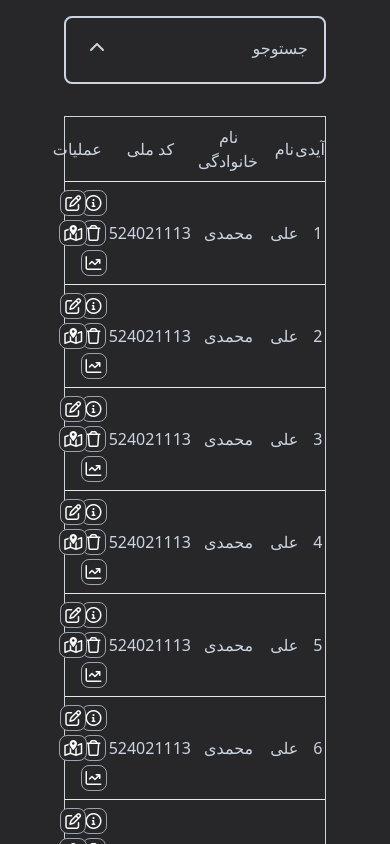
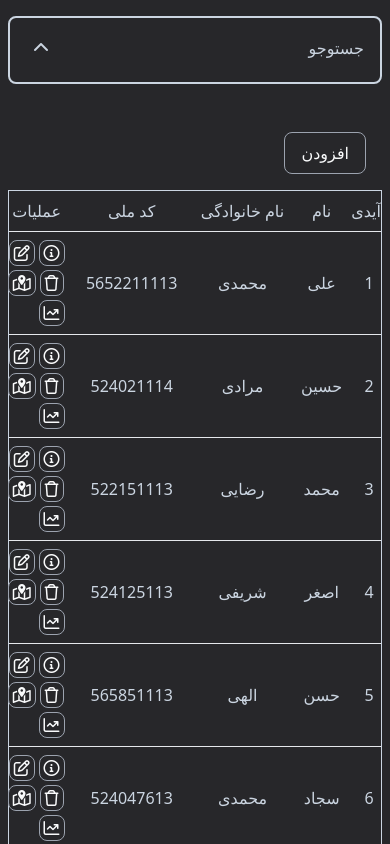
Before and after one commit to rezamoradi0/gita-task, a React (Vite) app: page / in a window 390 px wide. Shown: the top 844 px of the page. Built offline with nearby package versions, Linux system fonts and the light colour scheme.

Commit message:
User Add Component Added , Responsive Improved , Ui Improved

```diff
--- a/src/components/Button/Button.jsx
+++ b/src/components/Button/Button.jsx
@@ -6,7 +6,7 @@ function Button({ text="", className = "" ,onClick}) {
   return (
     <button
       className={`${twMerge(
-        "px-4 py-2   rounded-lg mx-1  dark:bg-zinc-800 dark:text-gray-50 dark:border-gray-400 border dark:hover:border-gray-100",
+        "px-4 py-2 w-fit  rounded-lg mx-1  dark:bg-zinc-800 dark:text-gray-50 dark:border-gray-400 border dark:hover:border-gray-100",
         className
       )} ${effect && "animate-wiggle"}`}
       onClick={() => {
--- /dev/null
+++ b/src/components/Cards/UserAdd.jsx
@@ -0,0 +1,67 @@
+import { useEffect, useState } from "react";
+import { useUserPanel } from "../../context/usersPanelContext";
+import Button from "../Button/Button";
+import TextInput from "../Input/TextInput";
+import PopupMini from "../Popup/PopupMini";
+
+function UserAdd() {
+  const { addUser, actionsDispatch } = useUserPanel();
+  const [firstName, setFirstName] = useState("");
+  const [lastName, setLastName] = useState("");
+  const [nationalId, setNationalId] = useState("");
+
+  const [addState, setAddState] = useState(null);
+  function addHandler() {
+    if (
+      firstName.trim().length < 1 ||
+      lastName.trim().length < 1 ||
+      nationalId.trim().length < 1
+    ) {
+        console.log("here");
+      setAddState("required");
+      return false;
+    }
+    const response = addUser({ firstName, lastName, nationalId });
+    if (response) {
+      setAddState("added");
+    }
+  }
+  function close() {
+    actionsDispatch({ type: "clear" });
+  }
+  return (
+    <div className="flex flex-col gap-y-2 py-4">
+      <TextInput label="نام" value={firstName} setValue={setFirstName} />
+      <TextInput label="نام خانوادگی" value={lastName} setValue={setLastName} />
+      <TextInput
+        type="text"
+        inputmode="numeric"
+        label="کد ملی"
+        value={nationalId}
+        setValue={setNationalId}
+      />
+      <div className="my-4 flex w-full items-center justify-start">
+        <Button text="لغو" className="dark:bg-rose-950" onClick={close} />
+        <Button text="افزودن" onClick={addHandler} />
+      </div>
+      {addState === "added" && (
+        <PopupMini
+          closeFun={close}
+          text={"کاربر با موفقیت ایجاد شد"}
+          time={1000}
+        />
+      )}
+      {addState === "required" && (
+        <PopupMini
+          closeFun={() => {
+            setAddState(null);
+          }}
+          text={"تمامی فیلد ها اجباری هستند"}
+          time={1500}
+        />
+      )}
+    </div>
+  );
+}
+
+export default UserAdd;
--- a/src/components/Cards/UserEdit.jsx
+++ b/src/components/Cards/UserEdit.jsx
@@ -46,8 +46,8 @@ function UserEdit({ data }) {
         />
         <TextInput label="کد ملی" setValue={setNationalId} value={nationalId} />
       </div>
-      <div className="flex justify-between">
-        <Button
+      <div className="flex justify-start">
+        <Button className="dark:bg-rose-950"
           onClick={() => {
             actionsDispatch({ type: "clear" });
           }}
--- a/src/components/Table/TableBody.jsx
+++ b/src/components/Table/TableBody.jsx
@@ -1,8 +1,9 @@
 import { useUserPanel } from "../../context/usersPanelContext";
+import Button from "../Button/Button";
 import TableRow from "./TableRow";
 
 function TableBody() {
-  const { data, filter } = useUserPanel();
+  const { data, filter ,actionsDispatch} = useUserPanel();
   const tableHeaderData = {
     id: "آیدی",
     firstName: "نام",
@@ -16,17 +17,25 @@ function TableBody() {
       item.nationalId.trim().includes(filter.nationalId.trim())
     );
   }
-  if (!data) {
-    return <div>empty</div>;
-  }
+  const filteredData = data.filter((item) => checkFilters(item));
   return (
+    <div dir="rtl">
+          <Button text="افزودن" className="w-fit m-4" onClick={()=>{
+            actionsDispatch({type:"add"})
+          }}/>
     <div className="flex flex-col border dark:border-secondary-dark" dir="rtl">
+
       <TableRow data={tableHeaderData} actionHeader="عملیات" />
-      {data
-        .filter((item) => checkFilters(item))
-        .map((item) => {
+      {filteredData.length === 0 ? (
+        <div className="px-5 py-3 text-center">
+          هیچ مورد مشابه ای یافت نشد !
+        </div>
+      ) : (
+        filteredData.map((item) => {
           return <TableRow data={item} key={item.id} />;
-        })}
+        })
+      )}
+    </div>
     </div>
   );
 }
--- a/src/components/templates/SearchBox/SearchBody.jsx
+++ b/src/components/templates/SearchBox/SearchBody.jsx
@@ -46,7 +46,7 @@ function SearchBody() {
           value={nationalId}
           setValue={setNationalId}
         />
-        <div>
+        <div className="flex justify-end items-center">
           <Button onClick={setSearchFilter} text={"جستوجو"} />
           <Button onClick={clearSearchFilter} text={"پاکسازی"} />
         </div>
--- a/src/constant/data.js
+++ b/src/constant/data.js
@@ -3,7 +3,7 @@ const sampleData=[
       id: 1,
       firstName: "علی",
       lastName: "محمدی",
-      nationalId: "524021113",
+      nationalId: "5652211113",
       position: { latitude: 35.69672648316882, longitude: 51.36281969540723 },
       chartData: {
         data: [
@@ -62,9 +62,9 @@ const sampleData=[
     },
     {
       id: 2,
-      firstName: "علی",
-      lastName: "محمدی",
-      nationalId: "524021113",
+      firstName: "حسین",
+      lastName: "مرادی",
+      nationalId: "524021114",
       position: { latitude: 35.69672648316882, longitude: 51.36281969540723 },
       chartData: {
         data: [
@@ -217,9 +217,9 @@ const sampleData=[
     },
     {
       id: 3,
-      firstName: "علی",
-      lastName: "محمدی",
-      nationalId: "524021113",
+      firstName: "محمد",
+      lastName: "رضایی",
+      nationalId: "522151113",
       position: { latitude: 35.69672648316882, longitude: 51.36281969540723 },
       chartData: {
         data: [
@@ -278,9 +278,9 @@ const sampleData=[
     },
     {
       id: 4,
-      firstName: "علی",
-      lastName: "محمدی",
-      nationalId: "524021113",
+      firstName: "اصغر",
+      lastName: "شریفی",
+      nationalId: "524125113",
       position: { latitude: 35.69672648316882, longitude: 51.36281969540723 },
       chartData: {
         data: [
@@ -339,9 +339,9 @@ const sampleData=[
     },
     {
       id: 5,
-      firstName: "علی",
-      lastName: "محمدی",
-      nationalId: "524021113",
+      firstName: "حسن",
+      lastName: "الهی",
+      nationalId: "565851113",
       position: { latitude: 35.69672648316882, longitude: 51.36281969540723 },
       chartData: {
         data: [
@@ -400,9 +400,9 @@ const sampleData=[
     },
     {
       id: 6,
-      firstName: "علی",
+      firstName: "سجاد",
       lastName: "محمدی",
-      nationalId: "524021113",
+      nationalId: "524047613",
       position: { latitude: 35.69672648316882, longitude: 51.36281969540723 },
       chartData: {
         data: [
@@ -461,9 +461,9 @@ const sampleData=[
     },
     {
       id: 7,
-      firstName: "علی",
+      firstName: "رضا",
       lastName: "محمدی",
-      nationalId: "524021113",
+      nationalId: "524023113",
       position: { latitude: 35.69672648316882, longitude: 51.36281969540723 },
       chartData: {
         data: [
@@ -523,8 +523,8 @@ const sampleData=[
     {
       id: 8,
       firstName: "علی",
-      lastName: "محمدی",
-      nationalId: "524021113",
+      lastName: "رضایی",
+      nationalId: "524024763",
       position: { latitude: 35.69672648316882, longitude: 51.36281969540723 },
       chartData: {
         data: [
@@ -583,9 +583,9 @@ const sampleData=[
     },
     {
       id: 9,
-      firstName: "علی",
-      lastName: "محمدی",
-      nationalId: "524021113",
+      firstName: "محمدرضا",
+      lastName: "حسنی",
+      nationalId: "524122113",
       position: { latitude: 35.69672648316882, longitude: 51.36281969540723 },
       chartData: {
         data: [
@@ -644,9 +644,9 @@ const sampleData=[
     },
     {
       id: 10,
-      firstName: "علی",
-      lastName: "محمدی",
-      nationalId: "524021113",
+      firstName: "جعفر",
+      lastName: "صفری",
+      nationalId: "52499813",
       position: { latitude: 35.69672648316882, longitude: 51.36281969540723 },
       chartData: {
         data: [
@@ -702,129 +702,7 @@ const sampleData=[
         XAxisKey: "date",
         barKey: "login",
       },
-    },
-    {
-      id: 11,
-      firstName: "علی",
-      lastName: "محمدی",
-      nationalId: "524021113",
-      position: { latitude: 35.69672648316882, longitude: 51.36281969540723 },
-      chartData: {
-        data: [
-          {
-            date: "12/01",
-            login: 15,
-          },
-          {
-            date: "12/02",
-            login: 23,
-          },
-          {
-            date: "12/03",
-            login: 34,
-          },
-          {
-            date: "12/04",
-            login: 35,
-          },
-          {
-            date: "12/05",
-            login: 15,
-          },
-          {
-            date: "12/06",
-            login: 23,
-          },
-          {
-            date: "12/07",
-            login: 34,
-          },
-          {
-            date: "12/08",
-            login: 35,
-          },
-          {
-            date: "12/09",
-            login: 15,
-          },
-          {
-            date: "12/10",
-            login: 23,
-          },
-          {
-            date: "12/11",
-            login: 34,
-          },
-          {
-            date: "12/12",
-            login: 35,
-          },
-        ],
-        XAxisKey: "date",
-        barKey: "login",
-      },
-    },
-    {
-      id: 12,
-      firstName: "علی",
-      lastName: "محمدی",
-      nationalId: "524021113",
-      position: { latitude: 35.69672648316882, longitude: 51.36281969540723 },
-      chartData: {
-        data: [
-          {
-            date: "12/01",
-            login: 15,
-          },
-          {
-            date: "12/02",
-            login: 23,
-          },
-          {
-            date: "12/03",
-            login: 34,
-          },
-          {
-            date: "12/04",
-            login: 35,
-          },
-          {
-            date: "12/05",
-            login: 15,
-          },
-          {
-            date: "12/06",
-            login: 23,
-          },
-          {
-            date: "12/07",
-            login: 34,
-          },
-          {
-            date: "12/08",
-            login: 35,
-          },
-          {
-            date: "12/09",
-            login: 15,
-          },
-          {
-            date: "12/10",
-            login: 23,
-          },
-          {
-            date: "12/11",
-            login: 34,
-          },
-          {
-            date: "12/12",
-            login: 35,
-          },
-        ],
-        XAxisKey: "date",
-        barKey: "login",
-      },
-    },
+    }
   ];
 
   export {sampleData}
--- a/src/context/usersPanelContext.jsx
+++ b/src/context/usersPanelContext.jsx
@@ -1,9 +1,28 @@
 import { createContext, useContext } from "react";
 
 const UserPanelContext = createContext();
-function UsersPanelProvider({children, data,actionsDispatch,updateUser,deleteUser,setFilter,filter}) {
+function UsersPanelProvider({
+  children,
+  data,
+  actionsDispatch,
+  updateUser,
+  deleteUser,
+  setFilter,
+  filter,
+  addUser,
+}) {
   return (
-    <UserPanelContext.Provider value={{ data,actionsDispatch ,updateUser,deleteUser,setFilter,filter}}>
+    <UserPanelContext.Provider
+      value={{
+        data,
+        actionsDispatch,
+        updateUser,
+        deleteUser,
+        setFilter,
+        filter,
+        addUser,
+      }}
+    >
       {children}
     </UserPanelContext.Provider>
   );
@@ -15,4 +34,4 @@ function useUserPanel() {
   return context;
 }
 
-export { UsersPanelProvider,useUserPanel };
+export { UsersPanelProvider, useUserPanel };
--- a/src/pages/UsersPanel.jsx
+++ b/src/pages/UsersPanel.jsx
@@ -13,6 +13,7 @@ import UserMap from "../components/Cards/UserMap";
 import UserChart from "../components/Cards/UserChart";
 
 import { sampleData } from "../constant/data";
+import UserAdd from "../components/Cards/UserAdd";
 const initState = {
   component: null,
   headerText: "headerText",
@@ -34,7 +35,7 @@ function UsersPanel() {
 
   const [actionsState, actionsDispatch] = useReducer(actionsReducer, initState);
   function actionsReducer(state, action) {
-    const id = action.payload;
+    const id = action.payload || null;
     const data = getItem(id);
     switch (action.type) {
       case "clear":
@@ -64,6 +65,11 @@ function UsersPanel() {
           component: <UserChart data={data} />,
           headerText: " آمار کاربر",
         };
+      case "add":
+        return {
+          component: <UserAdd />,
+          headerText: " افزودن کاربر جدید",
+        };
       default:
         return state;
     }
@@ -86,7 +92,22 @@ function UsersPanel() {
       return false;
     }
   }
-
+  function addUser({ firstName, lastName, nationalId }) {
+    const newId = getLastId() + 1;
+    const newUser={firstName,lastName,nationalId,id:newId}
+    setData([...data,newUser]);
+    return  true;
+  }
+  function getLastId() {
+    let maxId = 0;
+    for (let index = 0; index < data.length; index++) {
+      const id = data[index].id;
+      if (id > maxId) {
+        maxId = id;
+      }
+    }
+    return  maxId;
+  }
   return (
     <UsersPanelProvider
       data={data}
@@ -95,8 +116,9 @@ function UsersPanel() {
       actionsDispatch={actionsDispatch}
       updateUser={updateUser}
       deleteUser={deleteUser}
+      addUser={addUser}
     >
-      <div className="flex min-h-screen flex-col gap-y-8 px-16 py-4 text-secondary-dark dark:bg-primary-dark">
+      <div className="flex min-h-screen flex-col gap-y-8 px-2 py-4 text-secondary-dark md:px-16 dark:bg-primary-dark">
         <Accordion header={<SearchHeader />}>
           <SearchBody />
         </Accordion>
```
Also changed, not shown: src/components/Cards/UserInfo.jsx (+5 -7 lines).
